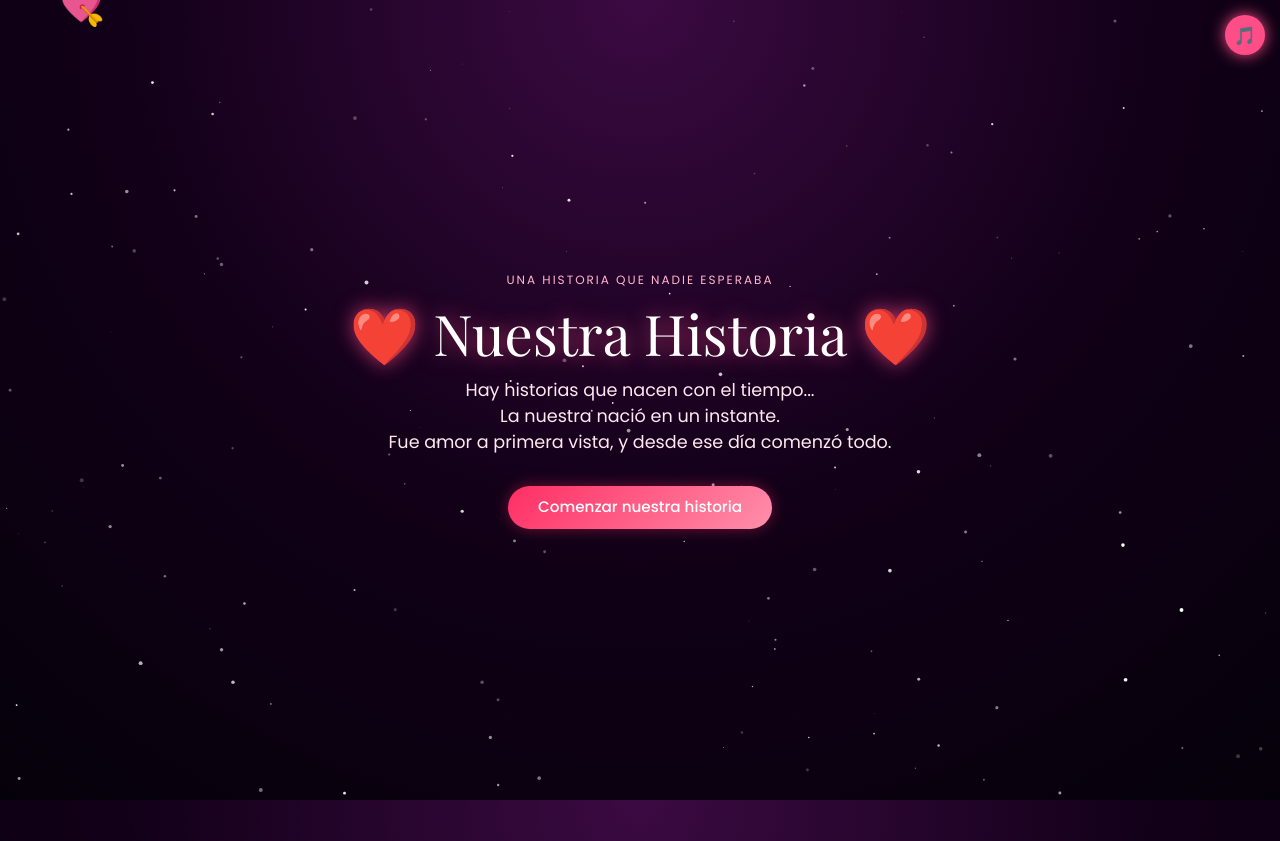
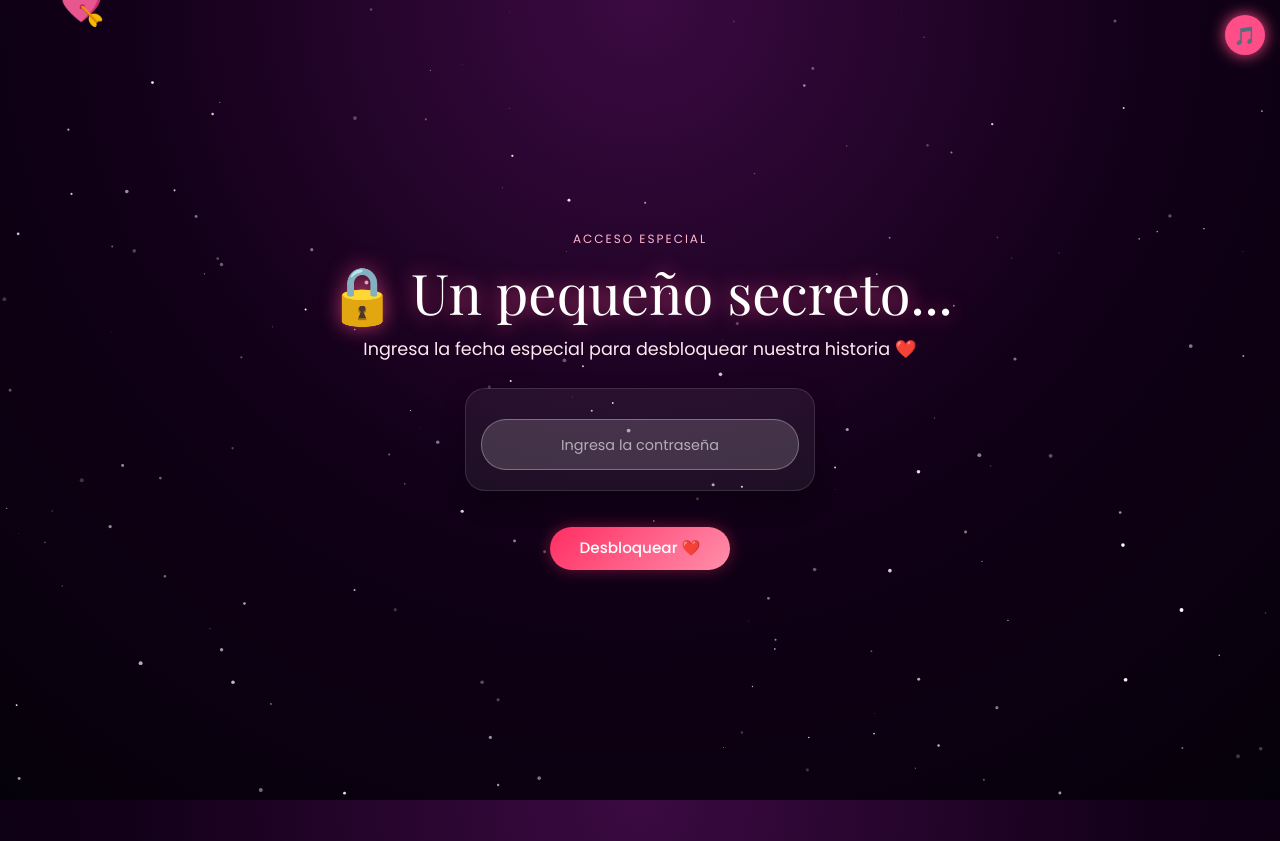
Before and after one commit to DiegoRc14/MI01, a plain HTML site: page index.html in a window 1280 px wide. Shown: the top 841 px of the page. Drawn offline with nearby package versions, Linux system fonts and the light colour scheme.

Commit message:
Actualización de mi página

```diff
--- a/css/style.css
+++ b/css/style.css
@@ -397,3 +397,41 @@ p {
         min-width: 50px;
     }
 }
+
+/* =========================
+   PANTALLA DE CONTRASEÑA
+========================= */
+.custom-input {
+  background: rgba(255, 255, 255, 0.15) !important;
+  border: 1px solid rgba(255, 255, 255, 0.3) !important;
+  color: white !important;
+  font-size: 1.2rem;
+  letter-spacing: 3px;
+  border-radius: 25px;
+  padding: 10px 15px;
+  margin-top: 10px;
+}
+
+.custom-input::placeholder {
+  color: rgba(255, 255, 255, 0.6);
+  font-size: 0.9rem;
+  letter-spacing: normal;
+}
+
+.custom-input:focus {
+  box-shadow: 0 0 15px rgba(255, 77, 136, 0.8) !important;
+  outline: none;
+}
+
+.error-msg {
+  color: #ff6b8b;
+  font-size: 0.85rem;
+  margin-top: 10px;
+  animation: shake 0.3s ease-in-out;
+}
+
+@keyframes shake {
+  0%, 100% { transform: translateX(0); }
+  20%, 60% { transform: translateX(-6px); }
+  40%, 80% { transform: translateX(6px); }
+}
--- a/index.html
+++ b/index.html
@@ -52,28 +52,46 @@
 </button>
 
 
+<!-- ============================= -->
+<!-- ESCENA 0 - PANTALLA DE BLOQUEO -->
+<!-- ============================= -->
+<section class="screen active" id="s0">
+    <div class="screen-content">
+        <span class="small-title">Acceso Especial</span>
+        <h1>🔒 Un pequeño secreto...</h1>
+        <p>Ingresa la fecha especial para desbloquear nuestra historia ❤️</p>
 
+        <div class="glass-card my-3" style="max-width: 350px;">
+            <input
+                type="password"
+                id="passwordInput"
+                class="form-control text-center custom-input"
+                placeholder="Ingresa la contraseña"
+                maxlength="6"
+            >
+            <div id="errorMsg" class="error-msg" style="display: none;">
+                Contraseña incorrecta, ¡piensa en una fecha especial! 🙈
+            </div>
+        </div>
+
+        <button class="btn-love" onclick="checkPassword()">
+            Desbloquear ❤️
+        </button>
+    </div>
+</section>
 
 <!-- ============================= -->
 <!-- ESCENA 1 - INTRO -->
 <!-- ============================= -->
-
-
-<section class="screen active" id="s1">
-
-
+<section class="screen" id="s1">
     <div class="screen-content">
-
-
         <span class="small-title">
             Una historia que nadie esperaba
         </span>
 
-
         <h1>
             ❤️ Nuestra Historia ❤️
         </h1>
-
 
         <p>
             Hay historias que nacen con el tiempo...
@@ -83,23 +101,11 @@
             Fue amor a primera vista, y desde ese día comenzó todo.
         </p>
 
-
         <button class="btn-love" onclick="go(2)">
-
             Comenzar nuestra historia
-
         </button>
-
-
     </div>
-
-
 </section>
-
-
-
-
-
 
 <!-- ============================= -->
 <!-- ESCENA 2 - EL INICIO -->
--- a/js/script.js
+++ b/js/script.js
@@ -46,6 +46,30 @@ function drawStars(){
 }
 
 drawStars();
+
+/* =====================================
+   🔒 VERIFICACIÓN DE CONTRASEÑA
+===================================== */
+function checkPassword() {
+    const input = document.getElementById("passwordInput");
+    const errorMsg = document.getElementById("errorMsg");
+    const correctPass = "010326";
+
+    if (input.value === correctPass) {
+        errorMsg.style.display = "none";
+        go(1); // Avanza a la Escena 1 (Intro)
+    } else {
+        errorMsg.style.display = "block";
+        input.value = ""; // Limpia el campo en caso de error
+    }
+}
+
+// Permitir presionar la tecla "Enter" para verificar
+document.getElementById("passwordInput")?.addEventListener("keypress", function(event) {
+    if (event.key === "Enter") {
+        checkPassword();
+    }
+});
 
 /* =====================================
    🎬 CAMBIO DE ESCENAS
@@ -164,7 +188,7 @@ function secret(){
 
     overlay.innerHTML=`
         <h1 class="final-title">
-            ❤️ Gracias por existir
+            Gracias por existir
         </h1>
 
         <p>
```
